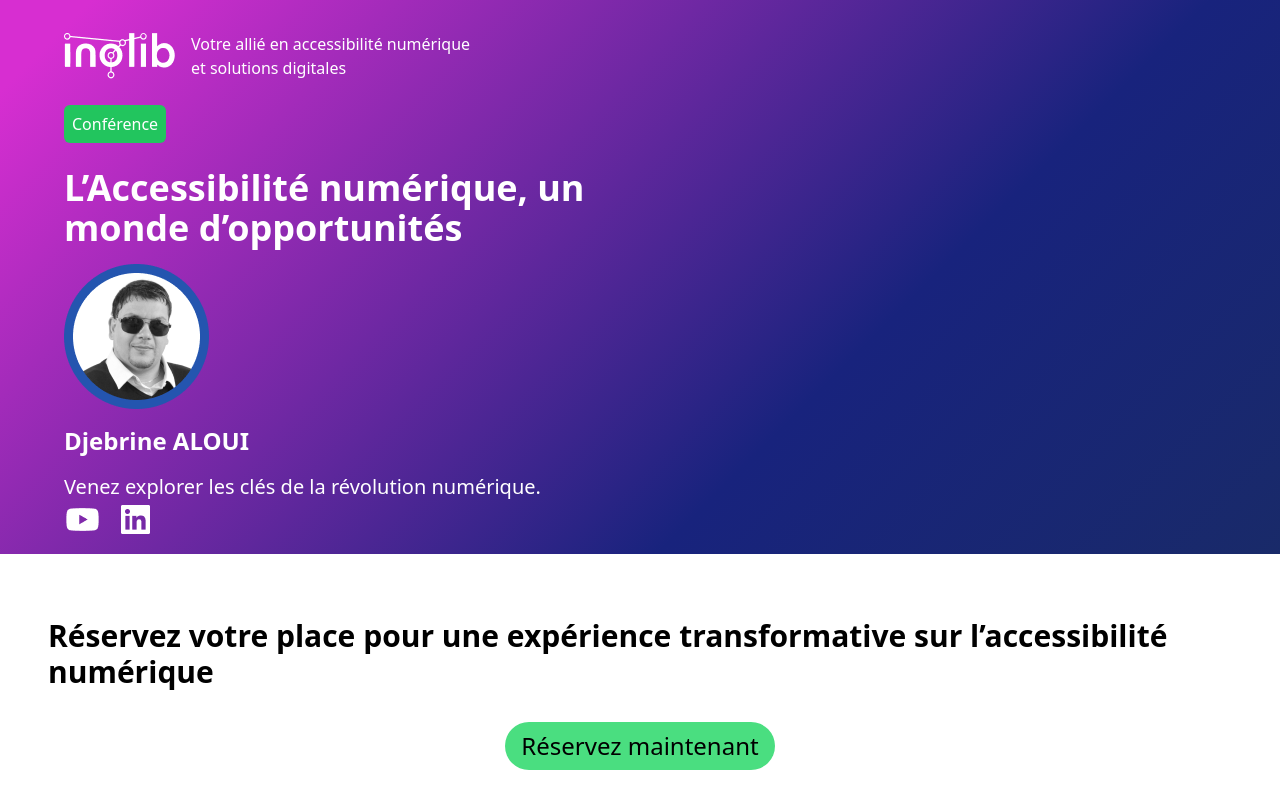
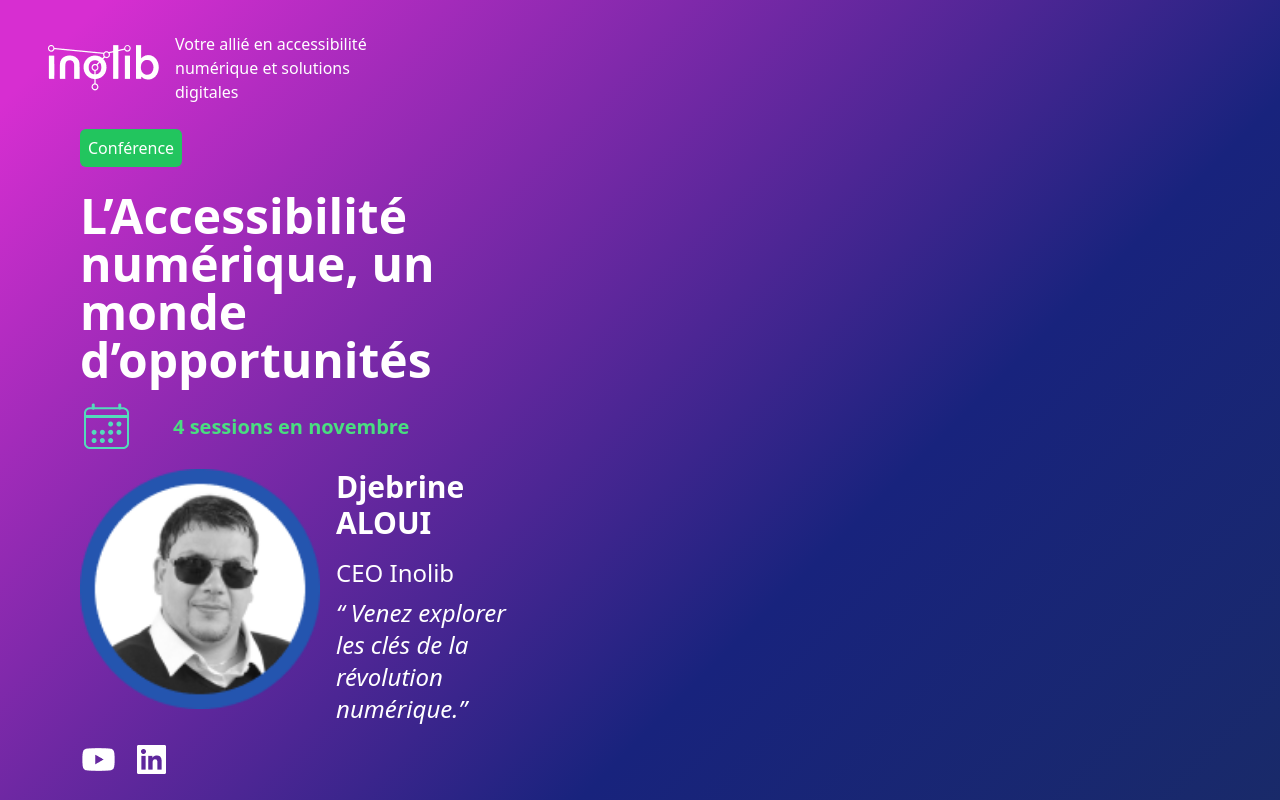
Before and after one commit to inolib/seeph2023, a React (Vite) app: page / in a window 1280 px wide. Shown: the top 800 px of the page. Built offline with nearby package versions, Linux system fonts and the light colour scheme.

Commit message:
feat: RWD Header

```diff
--- a/src/components/sections/Header.tsx
+++ b/src/components/sections/Header.tsx
@@ -4,31 +4,50 @@ import { Landmark } from "../ui/Landmark/Landmark";
 export const Header = () => {
   return (
     <Landmark className="background p-4 px-12 text-white" landmarkRole="banner">
-      <div className="mx-auto sm:mx-4 sm:w-2/4">
-        <div className="my-4 flex items-center">
+      <div className="my-4 flex items-center md:w-2/5">
         <img alt="" className="" src="/logo_inolib2.png" />
-          <p className="mx-4 hidden w-2/4 sm:block">
+        <p className="mx-4 hidden w-2/4 md:block">
           Votre allié en accessibilité numérique et solutions digitales
         </p>
       </div>
 
+      <div className="md:mx-8 md:w-2/5">
         <div className="my-8">
           <GreenLabel label="Conférence" />
         </div>
 
-        <Landmark.Heading className="my-4 text-4xl font-bold">
+        <Landmark.Heading className="my-4 text-4xl font-bold md:text-5xl">
           L’Accessibilité numérique, un monde d’opportunités
         </Landmark.Heading>
 
-        <div>
-          <img alt="" src="/photo_djebrine-circle.png" />
-          <p className="my-4 text-2xl font-bold">Djebrine ALOUI</p>
-          <p className="text-xl">
-            Venez explorer les clés de la révolution numérique.
+        <div className="hidden md:flex md:items-center md:gap-10">
+          <img alt="" className="" src="/ion_calendar-outline-green.png" />
+          <p className="text-xl font-bold text-green-400">
+            4 sessions en novembre
           </p>
         </div>
+      </div>
 
-        <div className="flex gap-4">
+      <div>
+        <div className="md:mx-8 md:flex md:w-2/5 md:items-center">
+          <img
+            alt=""
+            className="md:h-60 md:w-60"
+            src="/photo_djebrine-circle.png"
+          />
+          <div className="md:mx-4">
+            <p className="my-4 text-2xl font-bold md:text-3xl">
+              Djebrine ALOUI
+            </p>
+            <p className="hidden md:my-2 md:block md:text-2xl">CEO Inolib</p>
+            <p className="text-xl md:text-2xl md:italic">
+              “ Venez explorer les clés de la révolution numérique.”
+            </p>
+          </div>
+        </div>
+      </div>
+
+      <div className="my-4 flex gap-4 md:mx-8 md:w-2/5">
         <a href="http://">
           <img
             alt="aller sur la page Youtube d'Inolib"
@@ -42,7 +61,6 @@ export const Header = () => {
           />
         </a>
       </div>
-      </div>
     </Landmark>
   );
 };
```
Lines whose indentation alone changed are shown as unchanged.
